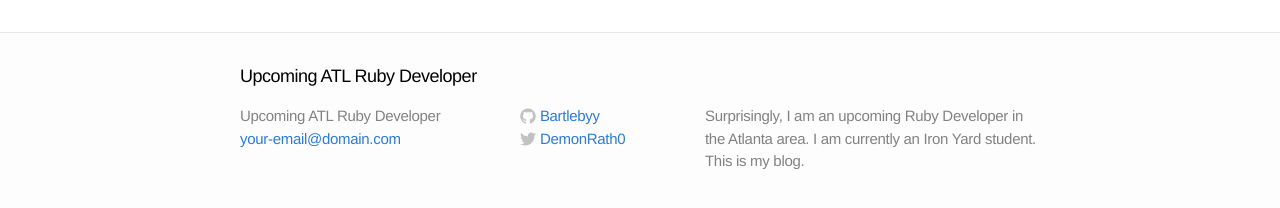
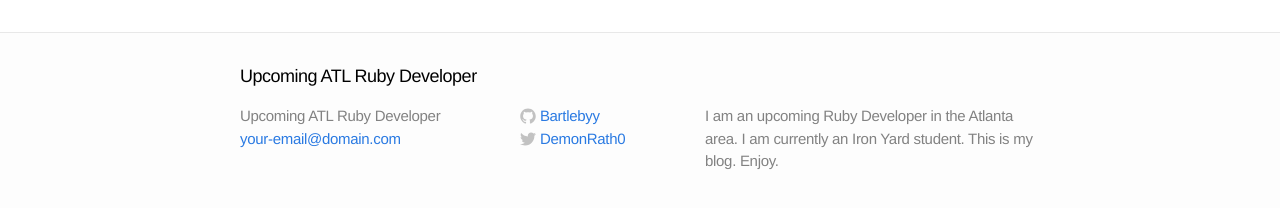
Before and after one commit to Bartlebyy/Bartlebyy.github.io, a Jekyll site: the page built from index.html, in a window 1280 px wide. Shown: the part 322-530 px from the top of the page. Built offline with Jekyll 4.4.1, drawn with Linux system fonts in a browser that asks for light colours.

Commit message:
slight change

```diff
--- a/_config.yml
+++ b/_config.yml
@@ -1,7 +1,7 @@
 # Site settings
 title: Upcoming ATL Ruby Developer
 email: your-email@domain.com
-description: "Surprisingly, I am an upcoming Ruby Developer in the Atlanta area. I am currently an Iron Yard student. This is my blog."
+description: "I am an upcoming Ruby Developer in the Atlanta area. I am currently an Iron Yard student. This is my blog. Enjoy."
 baseurl: ""
 url: "http://yourdomain.com"
 twitter_username: DemonRath0
```
